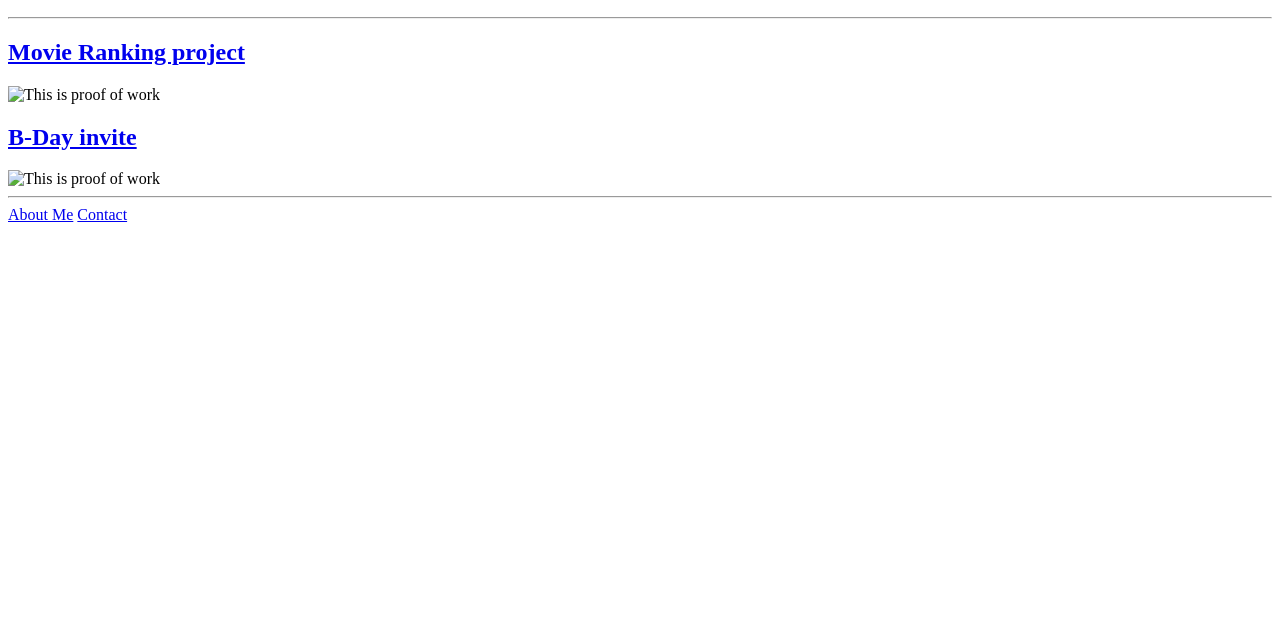
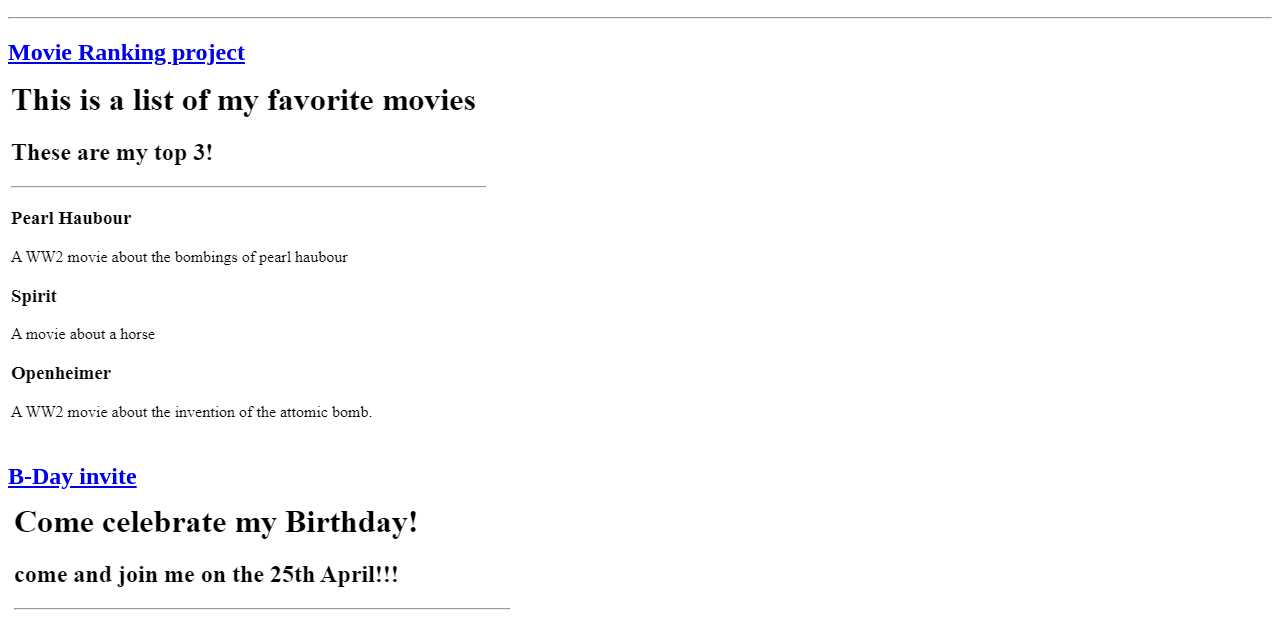
Before and after one commit to evan-vz/html-Portfolio, a plain HTML site: page index.html in a window 1280 px wide. Shown: the part 110-727 px from the top of the page. Drawn offline with Linux system fonts and the light colour scheme.

Commit message:
Updated img src

```diff
--- a/index.html
+++ b/index.html
@@ -11,10 +11,10 @@
         <hr>
 
         <a href="./public/movie-ranking.html"><h2>Movie Ranking project</h2></a>
-        <img src="../4.3 HTML Porfolio Project/assets/images/MR .png" alt="This is proof of work"/>
+        <img src="../assets/images/MR .png" alt="This is proof of work"/>
 
         <a href="./public/birthday-invite.html"><h2>B-Day invite</h2></a>
-        <img src="../4.3 HTML Porfolio Project/assets/images/BD.png" alt="This is proof of work"/>
+        <img src="../assets/images/BD.png" alt="This is proof of work"/>
         <hr>
 
         <a href="./public/contact.html">About Me</a> <a href="./public/about.html">Contact <Menu></Menu></a>
```
